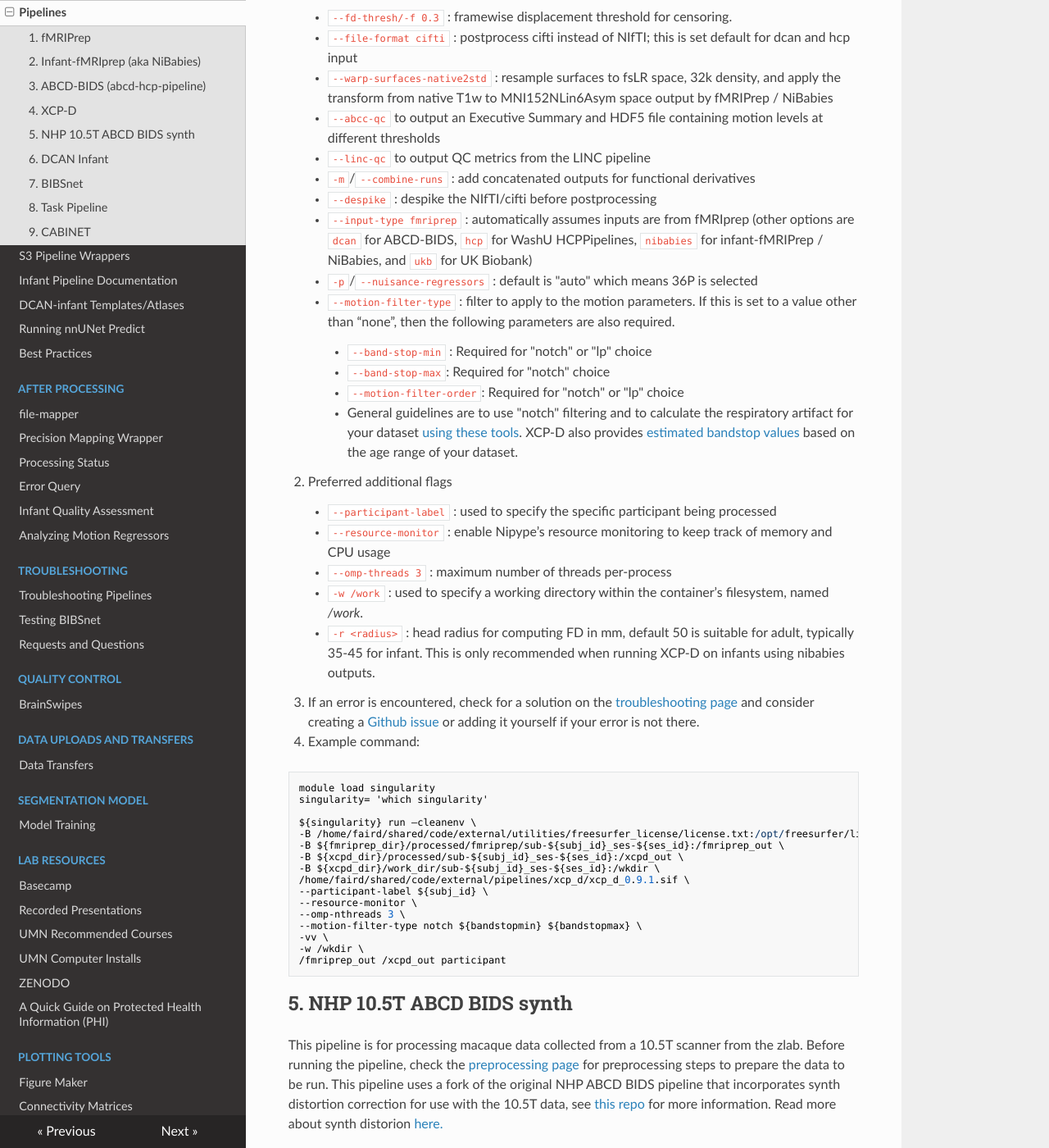
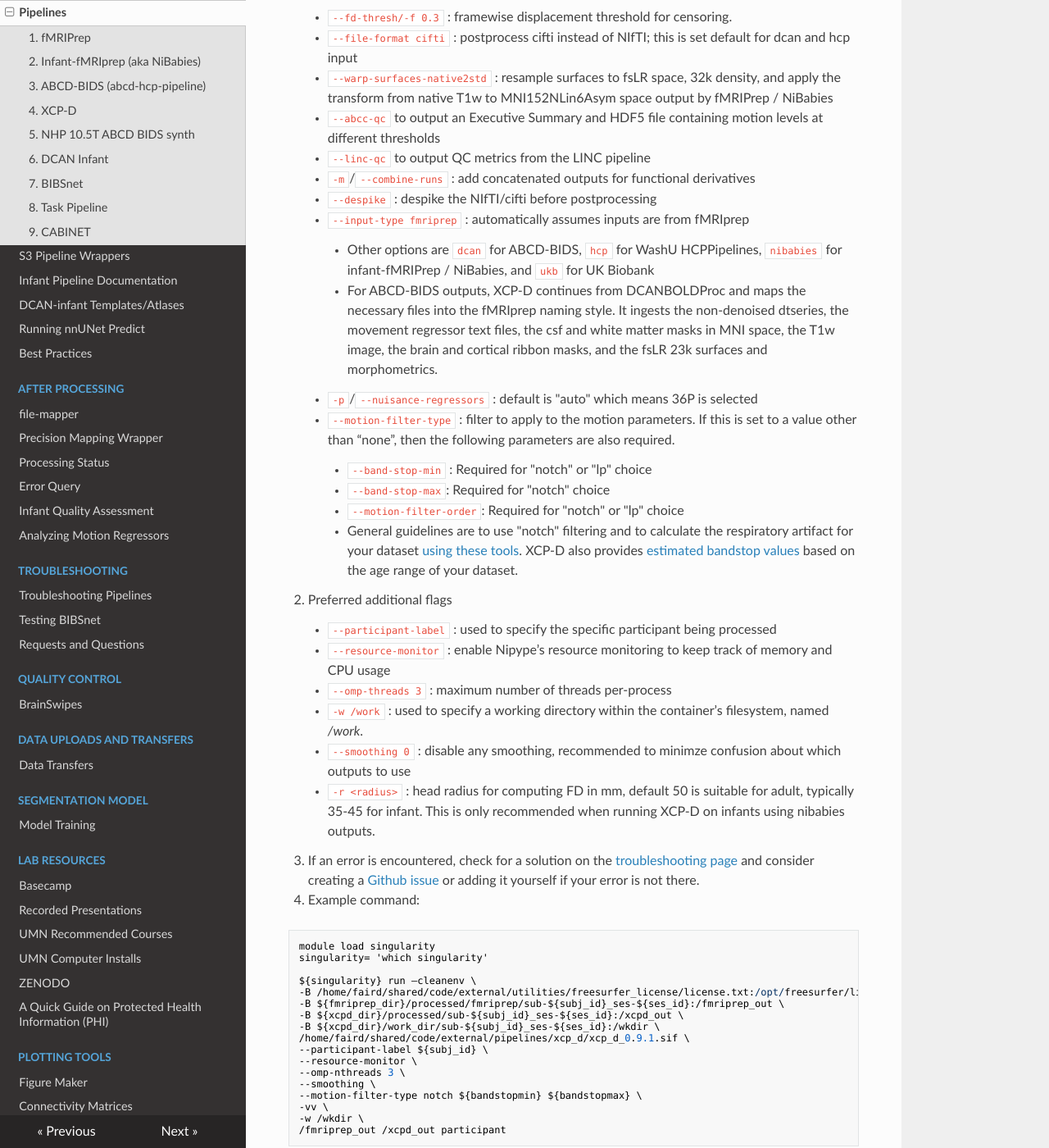
Before and after one commit to DCAN-Labs/cdni-brain, an MkDocs documentation site: the page built from docs/pipelines.md, in a window 1280 px wide and 1400 px high, scrolled down 4729 px. Shown: the whole window at 82% size. Built offline with MkDocs 1.6.1, drawn with Linux system fonts in a browser that asks for light colours; nearby versions of some CDN libraries.

Commit message:
add dcan input xcpd info

```diff
--- a/docs/pipelines.md
+++ b/docs/pipelines.md
@@ -260,7 +260,11 @@ XCP-D versions 0.8.0 and above have a new required `mode` flag that will set sev
 
     * `--despike` : despike the NIfTI/cifti before postprocessing
 
-    * `--input-type fmriprep` : automatically assumes inputs are from fMRIprep (other options are `dcan` for ABCD-BIDS, `hcp` for WashU HCPPipelines, `nibabies` for infant-fMRIPrep / NiBabies, and `ukb` for UK Biobank)
+    * `--input-type fmriprep` : automatically assumes inputs are from fMRIprep
+
+        * Other options are `dcan` for ABCD-BIDS, `hcp` for WashU HCPPipelines, `nibabies` for infant-fMRIPrep / NiBabies, and `ukb` for UK Biobank
+
+        * For ABCD-BIDS outputs, XCP-D continues from DCANBOLDProc and maps the necessary files into the fMRIprep naming style. It ingests the non-denoised dtseries, the movement regressor text files, the csf and white matter masks in MNI space, the T1w image, the brain and cortical ribbon masks, and the fsLR 23k surfaces and morphometrics.
 
     * `-p`/`--nuisance-regressors` : default is "auto" which means 36P is selected
 
@@ -284,6 +288,8 @@ XCP-D versions 0.8.0 and above have a new required `mode` flag that will set sev
 
     * `-w /work` :  used to specify a working directory within the container’s filesystem, named _/work_.
 
+    * `--smoothing 0` : disable any smoothing, recommended to minimze confusion about which outputs to use
+
     * `-r <radius>` : head radius for computing FD in mm, default 50 is suitable for adult, typically 35-45 for infant. This is only recommended when running XCP-D on infants using nibabies outputs.
 
 3. If an error is encountered, check for a solution on the [troubleshooting page](troubleshooting.md#xcp-d) and consider creating a [Github issue](https://github.com/DCAN-Labs/cdni-brain/issues) or adding it yourself if your error is not there.
@@ -303,6 +309,7 @@ ${singularity} run –cleanenv \
 --participant-label ${subj_id} \
 --resource-monitor \
 --omp-nthreads 3 \
+--smoothing \
 --motion-filter-type notch ${bandstopmin} ${bandstopmax} \
 -vv \
 -w /wkdir \
```
